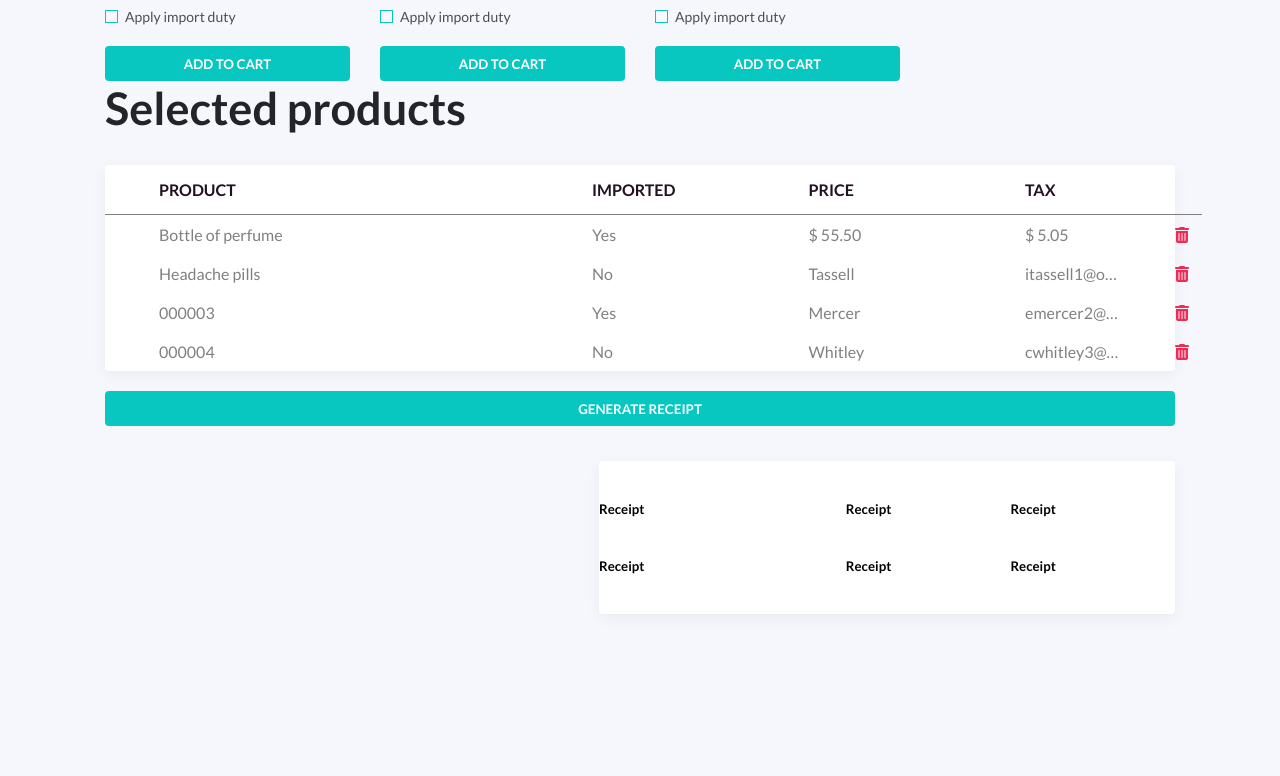
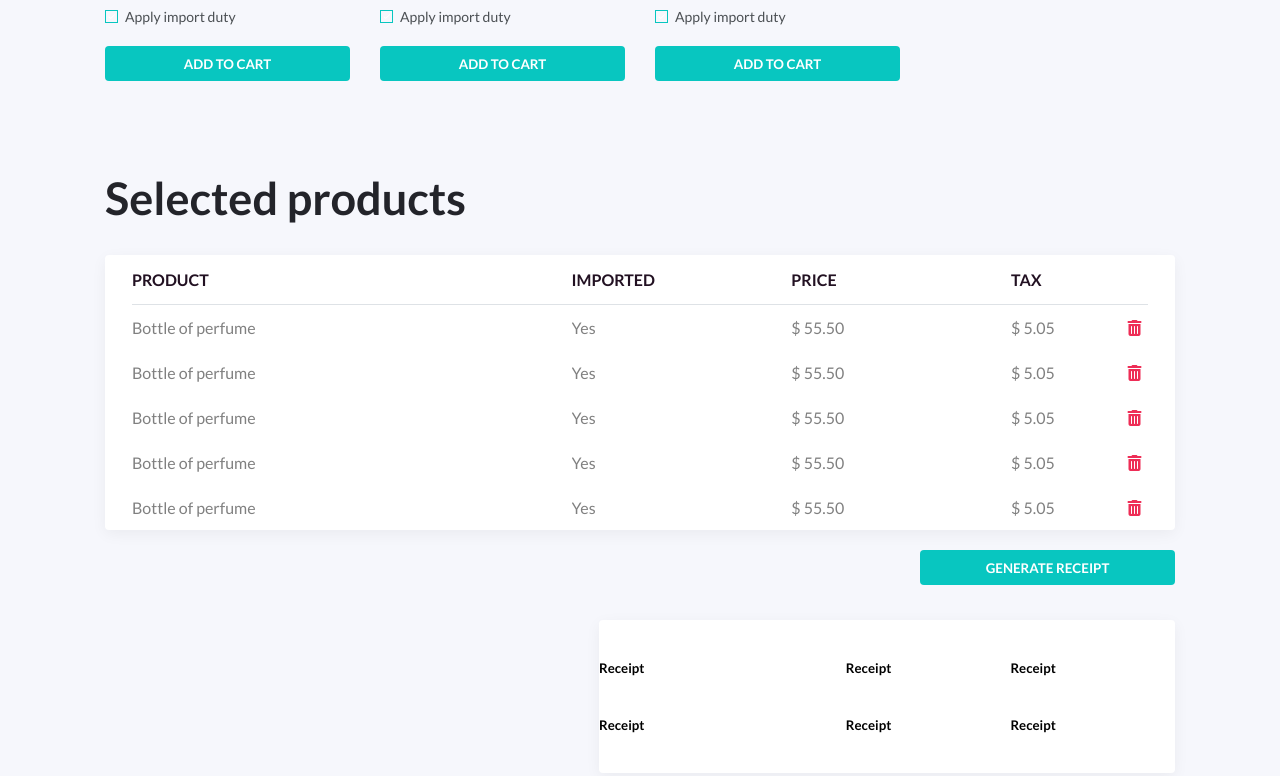
Before and after one commit to lapo18/sales_taxes_bootstrap, a plain HTML site: page index.html in a window 1280 px wide. Shown: the part 837-1613 px from the top of the page. Before the commit the page ends 1551 px from the top, so only its background shows below. Drawn offline with Linux system fonts and the light colour scheme.

Commit message:
Add files via upload

```diff
--- a/index.html
+++ b/index.html
@@ -104,12 +104,13 @@
         <table>
             <thead>
               <tr>
-                <th></th>
+                <th class="empty"></th>
                 <th>PRODUCT</th>
                 <th>IMPORTED</th>
                 <th>PRICE</th>
                 <th>TAX</th>
                 <th></th>
+                <th class="empty"></th>
 
                 </tr>
             </thead>
@@ -120,44 +121,61 @@
                 <td>Yes</td>
                 <td>$ 55.50</td>
                 <td>$ 5.05</td>
-                <td><i class="fa-solid fa-trash-can"></i></td>
+                <td class="delete-icon"><i class="fa-solid fa-trash-can"></i></td>
+                <td></td>
 
 
 
               </tr>
               <tr>
                 <td></td>
-                <td>Headache pills</td>
-                <td>No</td>
-                <td>Tassell</td>
-                <td>itassell1@ow.ly</td>
-                <td><i class="fa-solid fa-trash-can"></i></td>
+                <td>Bottle of perfume</td>
+                <td>Yes</td>
+                <td>$ 55.50</td>
+                <td>$ 5.05</td>
+                <td class="delete-icon"><i class="fa-solid fa-trash-can"></i></td>
+                <td></td>
 
 
 
               </tr>
               <tr>
                 <td></td>
-                <td>000003</td>
+                <td>Bottle of perfume</td>
                 <td>Yes</td>
-                <td>Mercer</td>
-                <td>emercer2@ow.ly</td>
-                <td><i class="fa-solid fa-trash-can"></i></td>
+                <td>$ 55.50</td>
+                <td>$ 5.05</td>
+                <td class="delete-icon"><i class="fa-solid fa-trash-can"></i></td>
+                <td></td>
 
 
 
               </tr>
               <tr>
                 <td></td>
-                <td>000004</td>
-                <td>No</td>
-                <td>Whitley</td>
-                <td>cwhitley3@wsj.com</td>
-                <td><i class="fa-solid fa-trash-can"></i></td>
+                <td>Bottle of perfume</td>
+                <td>Yes</td>
+                <td>$ 55.50</td>
+                <td>$ 5.05</td>
+                <td class="delete-icon"><i class="fa-solid fa-trash-can"></i></td>
+                <td></td>
 
 
 
               </tr>
+              <tr>
+                <td></td>
+                <td>Bottle of perfume</td>
+                <td>Yes</td>
+                <td>$ 55.50</td>
+                <td>$ 5.05</td>
+                <td class="delete-icon"><i class="fa-solid fa-trash-can"></i></td>
+                <td></td>
+
+
+
+              </tr>
+
 
             </tbody>
           </table>
--- a/styles.css
+++ b/styles.css
@@ -53,6 +53,9 @@ main{
     margin: 0 auto;
     max-width: 1400px;
     padding: 0 15px;
+}
+.catalogue{
+    margin-bottom: 90px;
 }
 #items-container{
     display: grid;
@@ -118,6 +121,7 @@ button{
 }
 #receiptbutton{
     margin-bottom: 35px;
+    width: 255px ;
 }
 .cart{
     display: flex;
@@ -195,19 +199,20 @@ h4{
   table {
     display: grid;
     border-collapse: collapse;
-    max-width: 100%;
+    width: 100%;
     margin-top: 30px;
     margin-bottom: 20px;
     background-color: #fff;
     box-shadow: 0px 4px 15px rgba(0, 0, 0, 0.05);
     border-radius: 4px;
     grid-template-columns:
-    minmax(10px,27px)
-    minmax(150px,4fr)
-    minmax(150px, 2fr)
-    minmax(150px, 2fr)
-    minmax(150px, 1fr)
-    minmax(15px, 27px)
+    minmax(5px,27px)
+    minmax(100px,4fr)
+    minmax(70px, 2fr)
+    minmax(50px, 2fr)
+    minmax(50px, 1fr)
+    minmax(10px, 27px)
+    minmax(5px, 27px)
 
   }
 
@@ -219,12 +224,14 @@ h4{
 
   th,
   td {
-    padding: 15px 27px;
+    padding: 15px 0px;
     overflow: hidden;
     text-overflow: ellipsis;
     white-space: nowrap;
   }
-
+  th,.empty{
+    border: 0;
+  }
   th {
     position: sticky;
     top: 0;
@@ -233,13 +240,16 @@ h4{
     font-size: 16px;
     color:#221122;
     ;
-    border-bottom: 1px solid grey;
+    border-bottom: 1px solid #DEE2E6;
   }
 
   td {
-    padding-top: 10px;
-    padding-bottom: 10px;
+    padding-top: 13px;
+    padding-bottom: 13px;
     color: #808080;
+  }
+  .delete-icon{
+    text-align: center;
   }
   .fa-trash-can{
     color: #EE2D56;
@@ -288,6 +298,15 @@ h4{
     }
 }
 @media only screen and (max-width: 480px){
+
+
+    th,
+    td{
+    font-size: 11px;
+  }
+  th{
+    font-size: 12px;
+}
     #items-container{
         gap: 20px 10px;
     }
```
